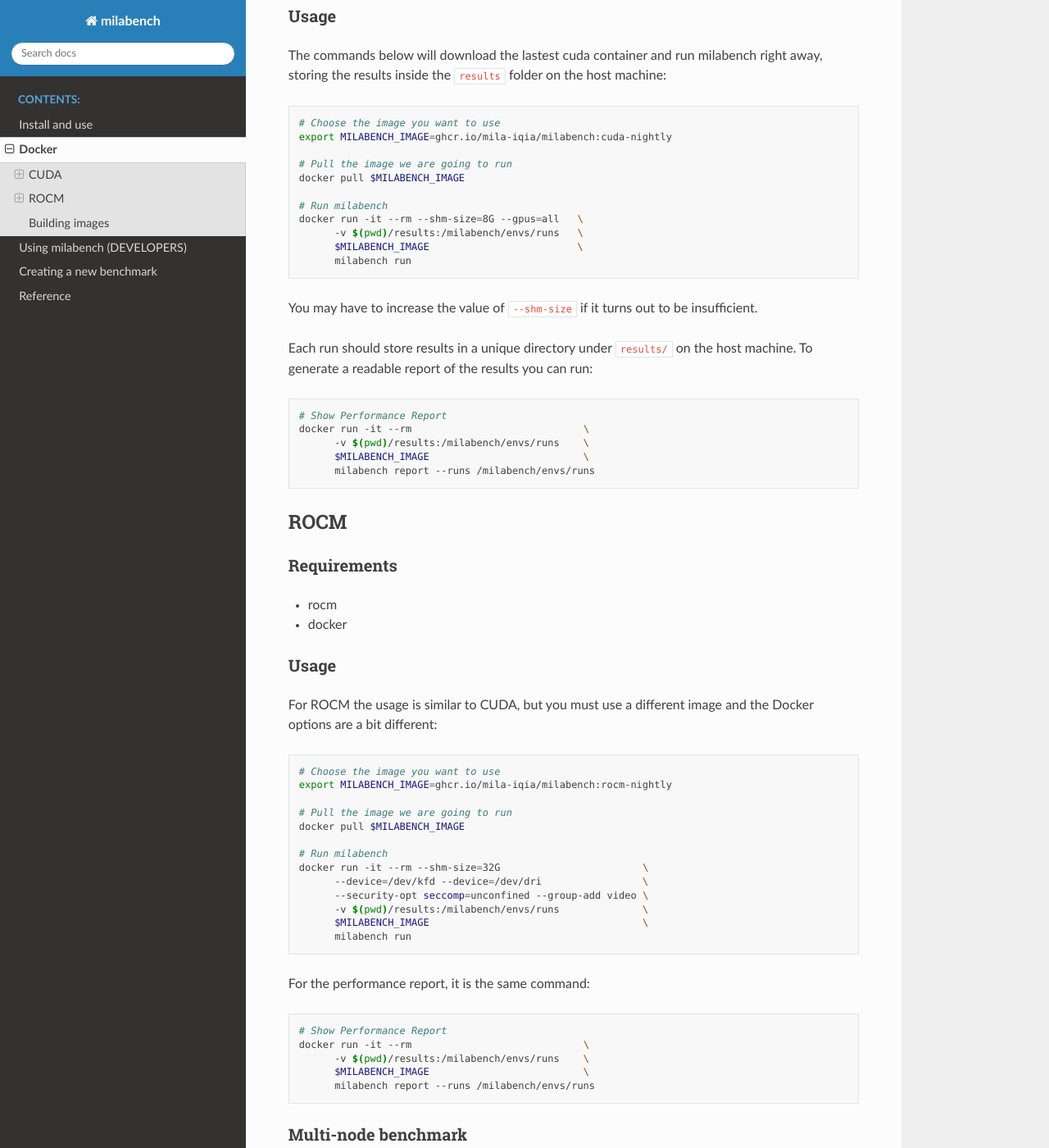
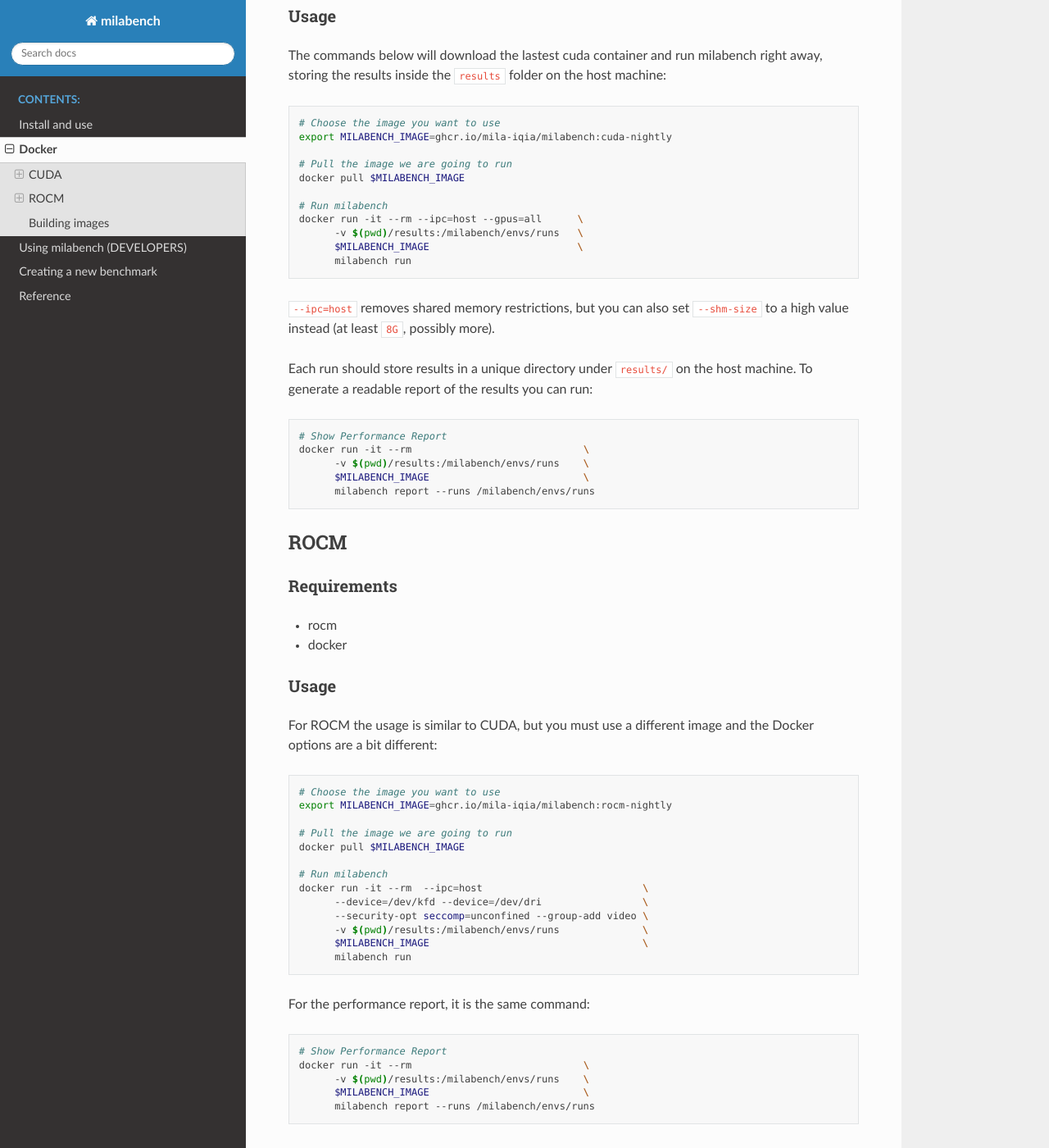
Before and after one commit to mila-iqia/milabench, a Sphinx documentation site: the page built from docs/docker.rst, in a window 1280 px wide and 1400 px high, scrolled down 428 px. Shown: the whole window at 82% size. Built offline with Sphinx 7.4.7 and the Read the Docs theme 2.0.0, drawn with Linux system fonts in a browser that asks for light colours; some of the changed text lies outside the part shown.

Commit message:
Address review comments

```diff
--- a/docs/docker.rst
+++ b/docs/docker.rst
@@ -29,12 +29,12 @@
    docker pull $MILABENCH_IMAGE
 
    # Run milabench
-   docker run -it --rm --shm-size=8G --gpus=all   \
+   docker run -it --rm --ipc=host --gpus=all      \
          -v $(pwd)/results:/milabench/envs/runs   \
          $MILABENCH_IMAGE                         \
          milabench run
 
-You may have to increase the value of ``--shm-size`` if it turns out to be insufficient.
+``--ipc=host`` removes shared memory restrictions, but you can also set ``--shm-size`` to a high value instead (at least ``8G``, possibly more).
 
 Each run should store results in a unique directory under ``results/`` on the host machine. To generate a readable report of the results you can run:
 
@@ -70,7 +70,7 @@
    docker pull $MILABENCH_IMAGE
 
    # Run milabench
-   docker run -it --rm --shm-size=32G                        \
+   docker run -it --rm  --ipc=host                           \
          --device=/dev/kfd --device=/dev/dri                 \
          --security-opt seccomp=unconfined --group-add video \
          -v $(pwd)/results:/milabench/envs/runs              \
@@ -115,7 +115,7 @@
     export NUM_MACHINES=2
     export MILABENCH_USER=$USER  # The user on worker-node that public key auth is set up for
 
-    docker run -it --rm --gpus all --network host --shm-size 32G \
+    docker run -it --rm --gpus all --network host --ipc=host \
       -v $SSH_KEY:/milabench/id_milabench \
       -v $(pwd)/results:/milabench/envs/runs \
       $MILABENCH_IMAGE \
@@ -140,6 +140,10 @@
 
 .. code-block::
 
-   sudo docker build -t milabench:cuda-nightly --build-arg ARCH=cuda --build-arg CONFIG=standard.yaml .
+   docker build -f docker/Dockerfile-cuda -t milabench:cuda-nightly --build-arg CONFIG=standard.yaml .
 
-Set the ``ARCH`` and ``CONFIG`` build arguments to the appropriate values for your use case.
+Or for ROCm:
+
+.. code-block::
+
+   docker build -f docker/Dockerfile-rocm -t milabench:rocm-nightly --build-arg CONFIG=standard.yaml .
```
